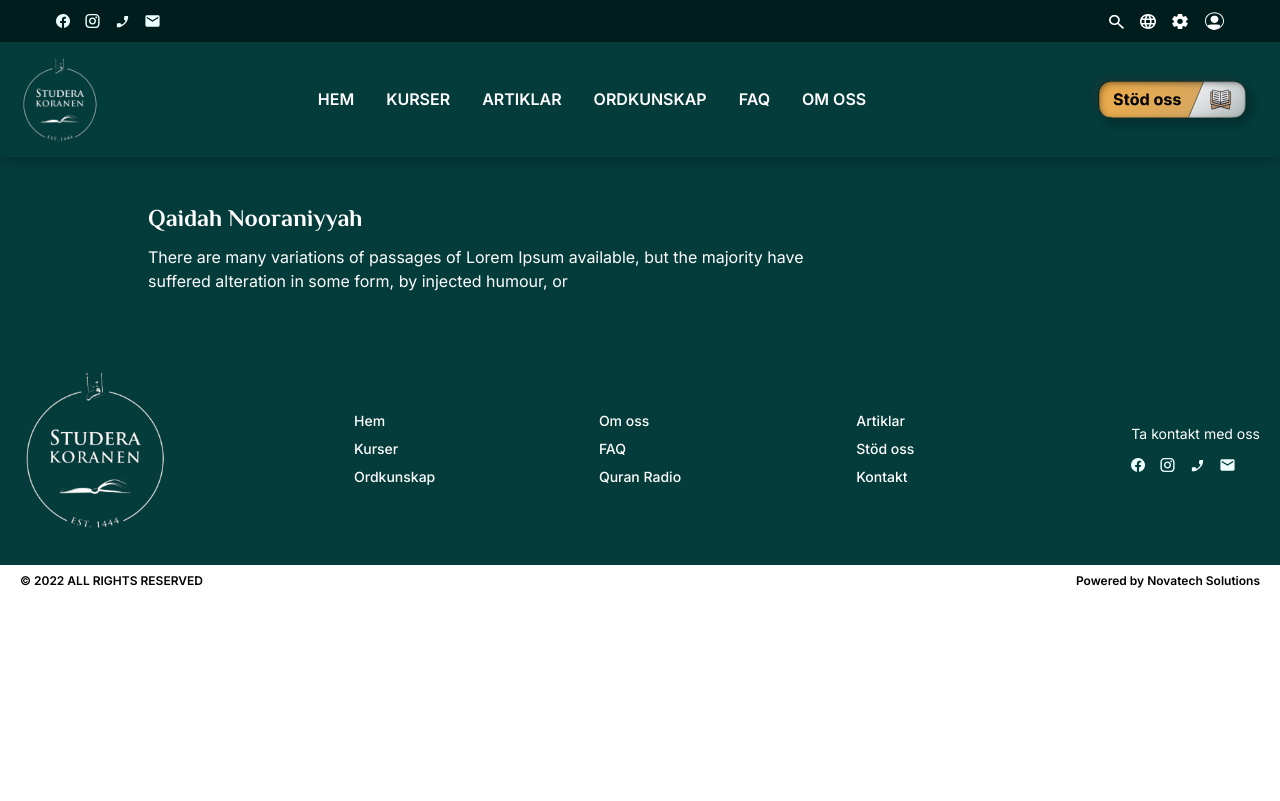
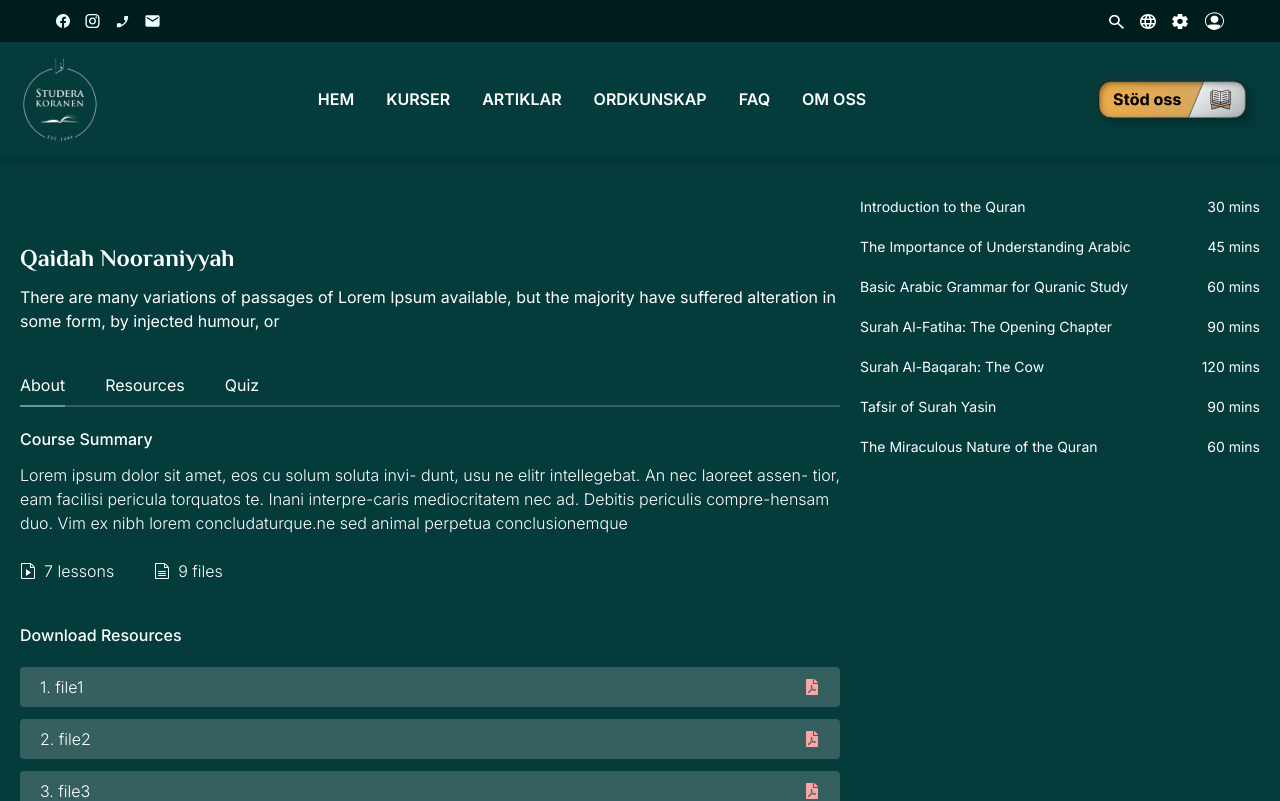
Before and after one commit to Studerakoranen-se/quran-dotcom-web, a Next.js app: page /course/course in a window 1280 px wide. Shown: the top 801 px of the page. Built offline with nearby package versions, Linux system fonts and the light colour scheme; a web font is replaced by a local one.

Commit message:
Lessons tab

```diff
--- /dev/null
+++ b/components/Layout/AdminLayout.tsx
@@ -0,0 +1,5 @@
+const AdminLayout = () => {
+  return <div>AdminLayout</div>;
+};
+
+export default AdminLayout;
--- /dev/null
+++ b/components/course/AboutSection.tsx
@@ -0,0 +1,21 @@
+const AboutSection = () => {
+  return (
+    <div className="text-sm space-y-3 text-light">
+      <p>
+        Lorem ipsum dolor sit amet, eos cu solum soluta invi- dunt, usu ne elitr
+        intellegebat. An nec laoreet assen- tior, eam facilisi pericula
+        torquatos te. Inani interpre-caris mediocritatem nec ad. Debitis
+        periculis compre-hensam duo. Vim ex nibh lorem concludaturque.ne sed
+        animal perpetua conclusionemque,
+      </p>
+      <p>
+        No pri fastidil euripidis vituperatoribus, ad pertinacia mnesarchum quo.
+        Dicunt suscipit eloquentiam ea pro. et natum delenit est. Augue vitae
+        albucius nam at. ses dolores ponderum eu. Et nam tritani deleniti. Nec
+        populo fuisset et, cetero timeam phaedrum quiet
+      </p>
+    </div>
+  );
+};
+
+export default AboutSection;
--- /dev/null
+++ b/components/course/CourseTab.tsx
@@ -0,0 +1,39 @@
+import { log } from "console";
+
+const CourseTab = (props: any) => {
+  const { tab, setTab } = props;
+  console.log(tab);
+
+  return (
+    <div className="flex items-center gap-10 border-b-2 border-[#365F5F] ">
+      <button
+        onClick={() => setTab("about")}
+        className={
+          (tab == "about" ? "border-b-2 border-[#679898] -mb-0.5" : "") +
+          " pb-2"
+        }
+      >
+        About
+      </button>
+      <button
+        onClick={() => setTab("resources")}
+        className={
+          (tab == "resources" ? "border-b-2 border-[#679898] -mb-0.5" : "") +
+          " pb-2"
+        }
+      >
+        Resources
+      </button>
+      <button
+        onClick={() => setTab("quiz")}
+        className={
+          (tab == "quiz" ? "border-b-2 border-[#679898] -mb-0.5" : "") + " pb-2"
+        }
+      >
+        Quiz
+      </button>
+    </div>
+  );
+};
+
+export default CourseTab;
--- /dev/null
+++ b/components/course/LessonsSidebar.tsx
@@ -0,0 +1,30 @@
+const LessonsSidebar = () => {
+  const lessons = [
+    { title: "Introduction to the Quran", duration: "30 mins" },
+    {
+      title: "The Importance of Understanding Arabic",
+      duration: "45 mins",
+    },
+    {
+      title: "Basic Arabic Grammar for Quranic Study",
+      duration: "60 mins",
+    },
+    { title: "Surah Al-Fatiha: The Opening Chapter", duration: "90 mins" },
+    { title: "Surah Al-Baqarah: The Cow", duration: "120 mins" },
+    { title: "Tafsir of Surah Yasin", duration: "90 mins" },
+    { title: "The Miraculous Nature of the Quran", duration: "60 mins" },
+  ];
+
+  return (
+    <div className="text-white text-sm w-full space-y-5">
+      {lessons.map((lesson: any, i: number) => (
+        <div key={i} className="flex justify-between w-full">
+          <div className="">{lesson.title}</div>
+          <div className="">{lesson.duration}</div>
+        </div>
+      ))}
+    </div>
+  );
+};
+
+export default LessonsSidebar;
--- /dev/null
+++ b/components/course/ResourcesTab.tsx
@@ -0,0 +1,51 @@
+import { ImFilePlay } from "react-icons/im";
+import { ImFileText2 } from "react-icons/im";
+import { FaFilePdf } from "react-icons/fa";
+
+const ResourcesTab = () => {
+  const files = ["file1", "file2", "file3"];
+  return (
+    <div className="font-light">
+      <h1 className="font-medium">Course Summary</h1>
+      <div className="space-y-3 py-3">
+        <p>
+          Lorem ipsum dolor sit amet, eos cu solum soluta invi- dunt, usu ne
+          elitr intellegebat. An nec laoreet assen- tior, eam facilisi pericula
+          torquatos te. Inani interpre-caris mediocritatem nec ad. Debitis
+          periculis compre-hensam duo. Vim ex nibh lorem concludaturque.ne sed
+          animal perpetua conclusionemque
+        </p>
+      </div>
+      {/* Resource count  */}
+      <div className="flex gap-10 my-3">
+        <div className="flex items-center gap-2">
+          <ImFilePlay />
+          <p>7 lessons</p>
+        </div>
+        <div className="flex items-center gap-2">
+          <ImFileText2 />
+          <p>9 files</p>
+        </div>
+      </div>
+      {/* Files */}
+      <div className="mt-10">
+        <h1 className="font-medium mb-5">Download Resources</h1>
+        <div className="space-y-3">
+          {files.map((file: any, i: number) => (
+            <button
+              key={i}
+              className="bg-[#365F5F] hover:bg-[#427474] transition-all px-5 py-2 rounded flex justify-between items-center w-full"
+            >
+              <div className="">{i + 1 + ". " + file}</div>
+              <div className="">
+                <FaFilePdf className="fill-red-300" />
+              </div>
+            </button>
+          ))}
+        </div>
+      </div>
+    </div>
+  );
+};
+
+export default ResourcesTab;
--- a/pages/course/[course].tsx
+++ b/pages/course/[course].tsx
@@ -1,12 +1,17 @@
-import React from "react";
+import React, { useState } from "react";
 import Head from "next/head";
 import TopBar from "../../components/TopBar";
 import NavBar from "../../components/NavBar";
 import Footer from "../../components/Footer";
 import CopyrightSection from "../../components/CopyrightSection";
 import YouTube from "react-youtube";
+import LessonsSidebar from "../../components/course/LessonsSidebar";
+import CourseTab from "../../components/course/CourseTab";
+import AboutSection from "../../components/course/AboutSection";
+import ResourcesTab from "../../components/course/ResourcesTab";
 
 const SingleCoursePage = () => {
+  const [tab, setTab] = useState("about");
   return (
     <>
       <Head>
@@ -15,10 +20,10 @@ const SingleCoursePage = () => {
         <meta name="viewport" content="width=device-width, initial-scale=1" />
         <link rel="icon" href="/favicon.ico" />
       </Head>
-      <main className="font-inter bg-color1 overflow-x-hidden">
+      <main className="flex flex-col min-h-screen font-inter bg-color1 overflow-x-hidden">
         <TopBar />
         <NavBar />
-        <div className="max-w-5xl px-5 mx-auto grid grid-cols-12">
+        <div className="flex-grow max-w-5xls container px-5 mx-auto grid grid-cols-12 gap-5 mt-10">
           <div className="text-white col-span-8 py-10">
             <h1 className="text-2xl font-elMessiri py-2">Qaidah Nooraniyyah</h1>
             <p className="">
@@ -26,10 +31,18 @@ const SingleCoursePage = () => {
               but the majority have suffered alteration in some form, by
               injected humour, or
             </p>
-            <YouTube videoId="XC62pWvw4b0" />
-            <div className=""></div>
+            {/* <YouTube videoId="XC62pWvw4b0" /> */}
+            <div className="mt-10">
+              <CourseTab tab={tab} setTab={setTab} />
+            </div>
+            <div className="mt-5">
+              {/* <AboutSection /> */}
+              <ResourcesTab />
+            </div>
           </div>
-          <div className=""></div>
+          <div className="col-span-4">
+            <LessonsSidebar />
+          </div>
         </div>
         <Footer />
         <CopyrightSection />
```
